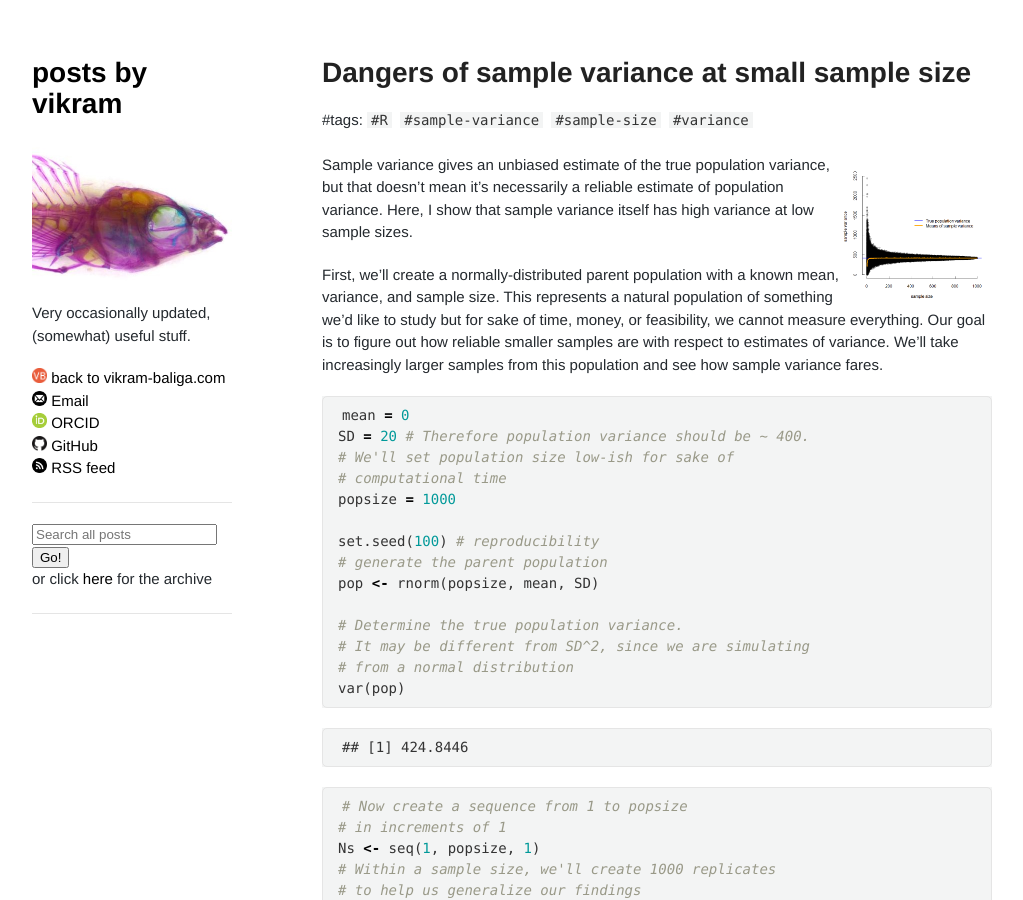
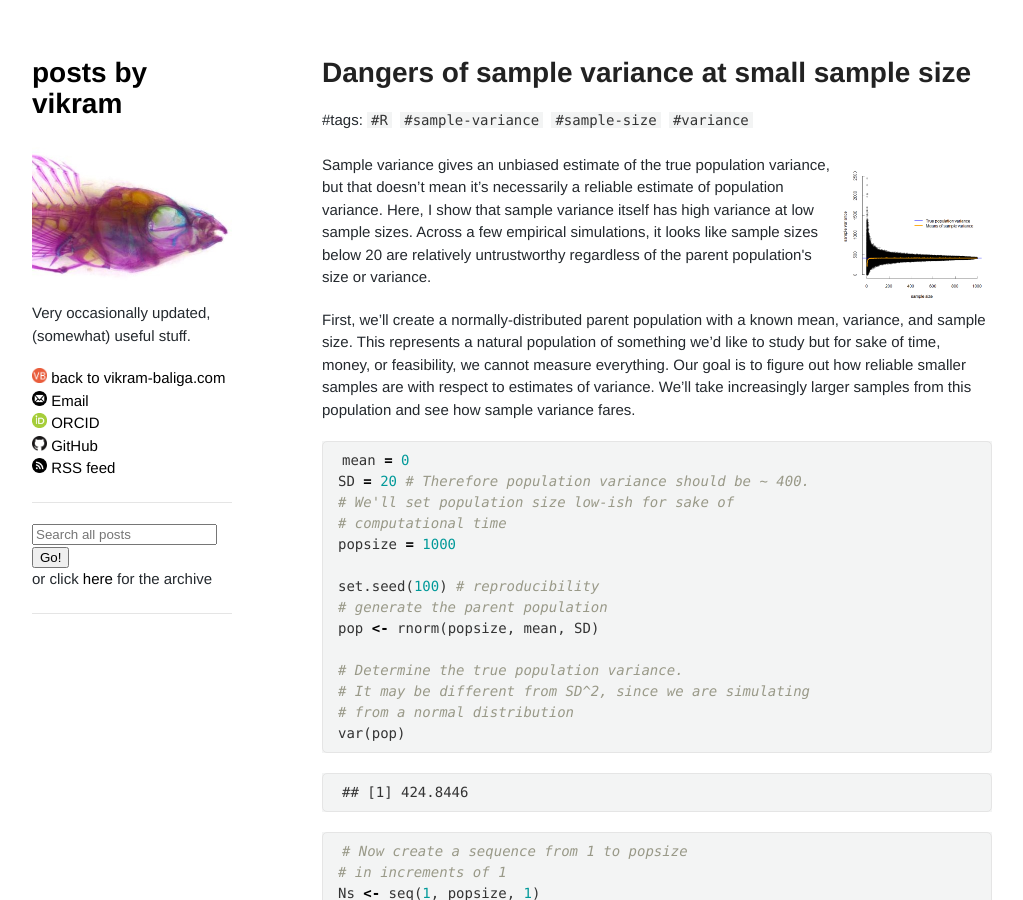
Before and after one commit to vbaliga/vbaliga.github.io, a Jekyll site: the page built from _posts/2019-05-07-dangers-sample-variance-small-sample-size.md, in a window 1280 px wide and 900 px high. Shown: the whole window, without its empty margins (128-1151 px from the left). Built offline with Jekyll 4.4.1, drawn with Linux system fonts in a browser that asks for light colours; a script that is not in the unit is left out.

Commit message:
Update 2019-05-07-dangers-sample-variance-small-sample-size.md

```diff
--- a/_posts/2019-05-07-dangers-sample-variance-small-sample-size.md
+++ b/_posts/2019-05-07-dangers-sample-variance-small-sample-size.md
@@ -5,7 +5,7 @@ title: Dangers of sample variance at small sample size
 ---
 <p>
 <img src="https://github.com/vbaliga/vbaliga.github.io/raw/master/images/2019-05-07/sample_variance_vs_sample_size.png" alt="variance" style="float:right;width:150px;height:150px;">
-Sample variance gives an unbiased estimate of the true population variance, but that doesn’t mean it’s necessarily a reliable estimate of population variance. Here, I show that sample variance itself has high variance at low sample sizes.
+Sample variance gives an unbiased estimate of the true population variance, but that doesn’t mean it’s necessarily a reliable estimate of population variance. Here, I show that sample variance itself has high variance at low sample sizes. Across a few empirical simulations, it looks like sample sizes below 20 are relatively untrustworthy regardless of the parent population's size or variance.
 </p>
 <!---more--->
 
```
